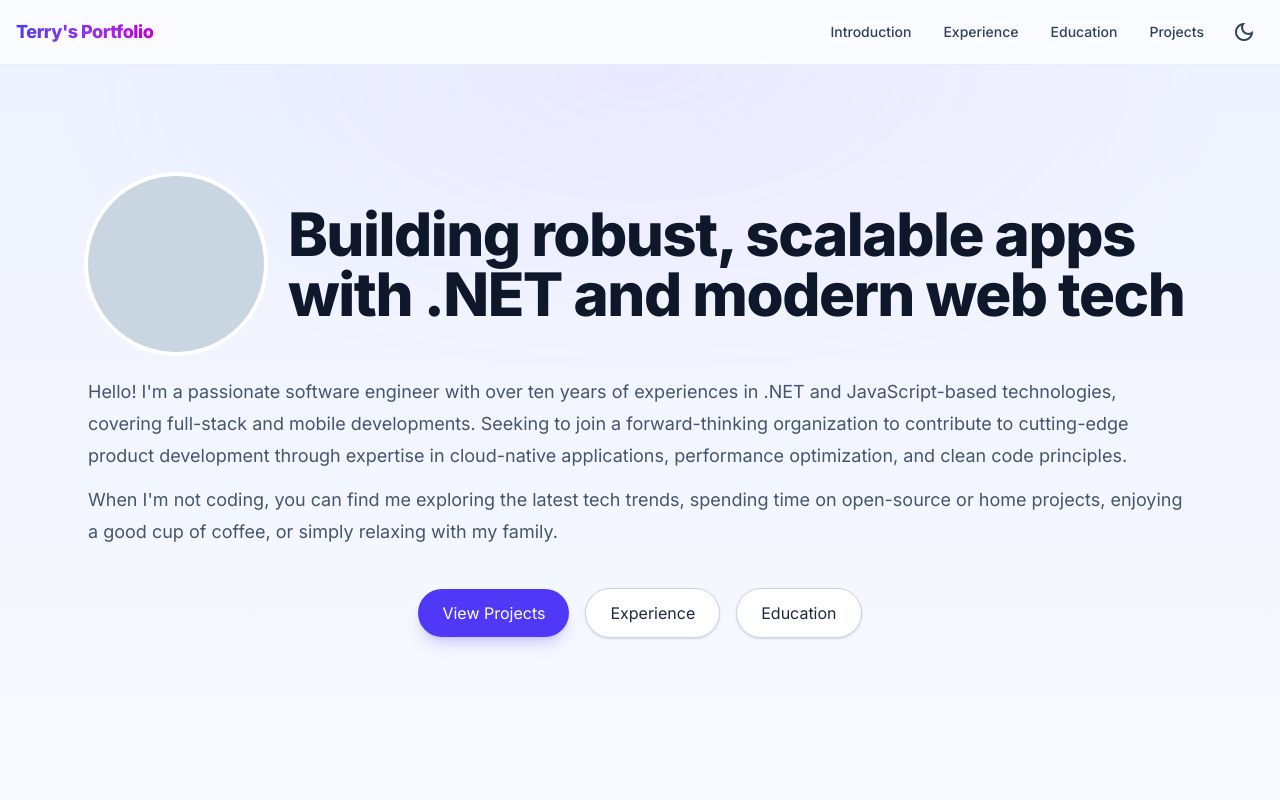
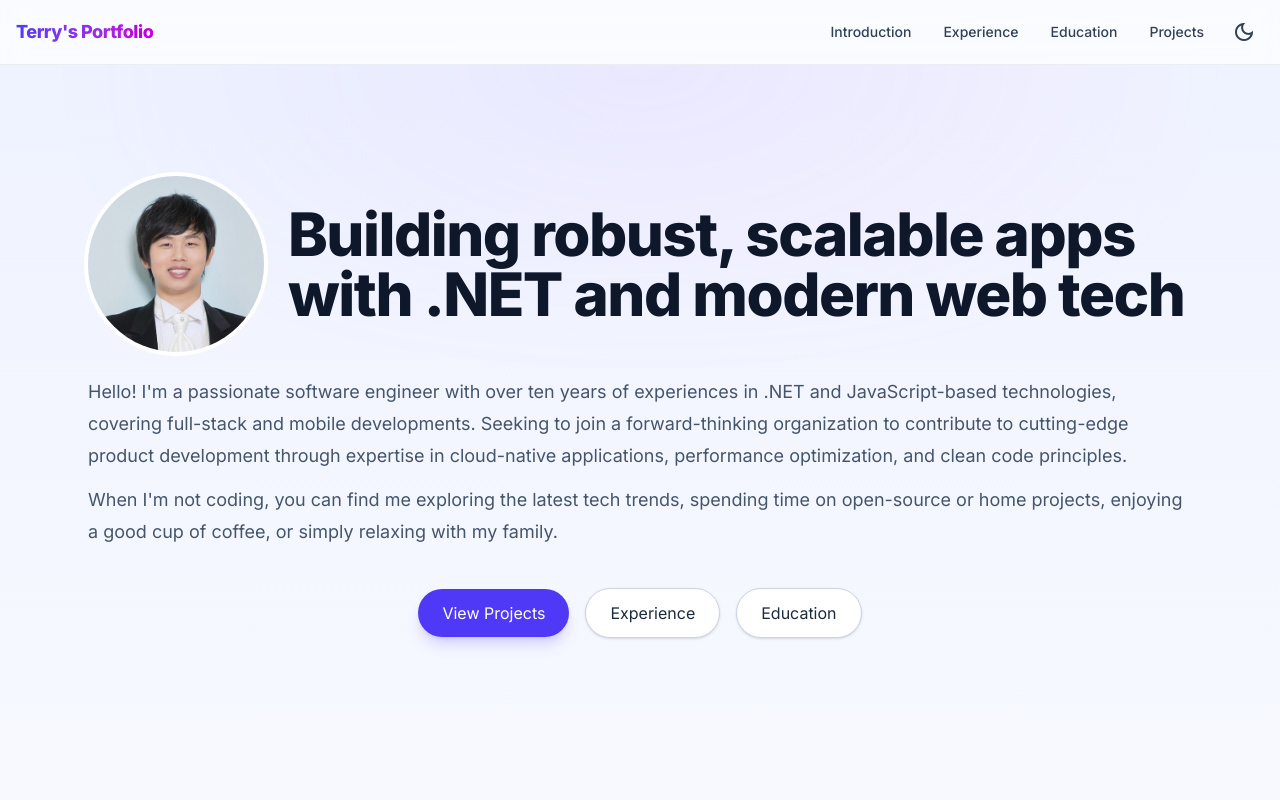
Before and after one commit to azthrun/dreambig-app-portfolios, a React (Vite) app: page / in a window 1280 px wide. Shown: the top 800 px of the page. Built offline with nearby package versions, Linux system fonts and the light colour scheme.

Commit message:
Add profile image to Introduction component
Replaced the profile picture placeholder in the Introduction component with an actual image by importing and displaying profile.png. This enhances the visual presentation of the profile section.

```diff
--- a/src/components/Introduction.tsx
+++ b/src/components/Introduction.tsx
@@ -1,5 +1,6 @@
 import React from 'react';
 import { portfolioData } from '../data/portfolioData';
+import profileImg from '../assets/profile.png';
 
 const Introduction: React.FC = () => {
   return (
@@ -16,10 +17,15 @@ const Introduction: React.FC = () => {
             {/* Row: Profile picture next to H1 */}
             <div className="flex items-center justify-center gap-6 md:justify-start">
               <div className="flex-shrink-0">
-                <div
-                  aria-label="Profile picture placeholder"
-                  className="animate-slide-up h-28 w-28 rounded-full bg-slate-300 ring-4 ring-white sm:h-36 sm:w-36 md:h-44 md:w-44 dark:bg-slate-700 dark:ring-slate-900"
-                />
+                <div className="animate-slide-up h-28 w-28 overflow-hidden rounded-full ring-4 ring-white sm:h-36 sm:w-36 md:h-44 md:w-44 dark:ring-slate-900">
+                  <img
+                    src={profileImg}
+                    alt="Profile"
+                    className="h-full w-full object-cover"
+                    loading="eager"
+                    decoding="async"
+                  />
+                </div>
               </div>
               <h1 className="animate-slide-up text-4xl font-extrabold tracking-tight text-slate-900 sm:text-6xl dark:text-slate-100">
                 Building robust, scalable apps with .NET and modern web tech
```
Also changed, not shown: src/assets/profile.png (added).
